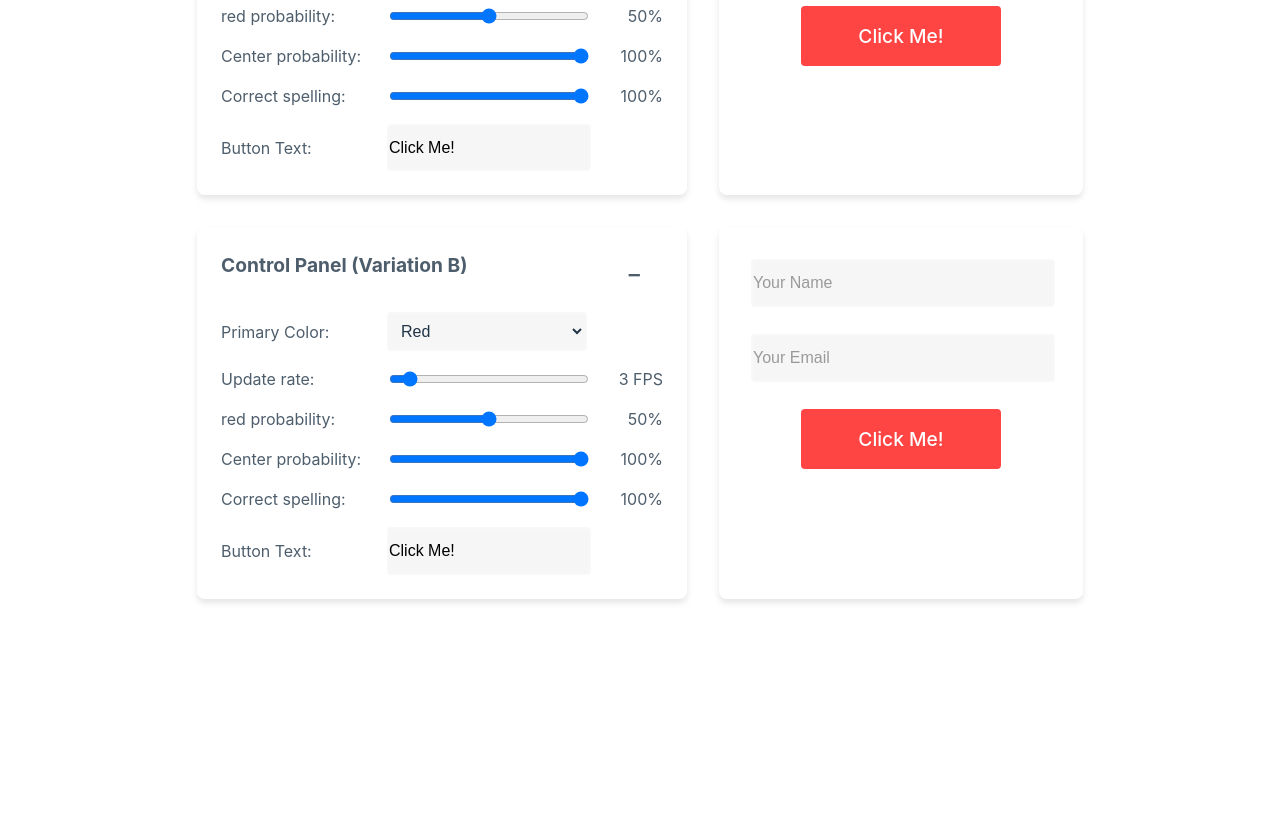
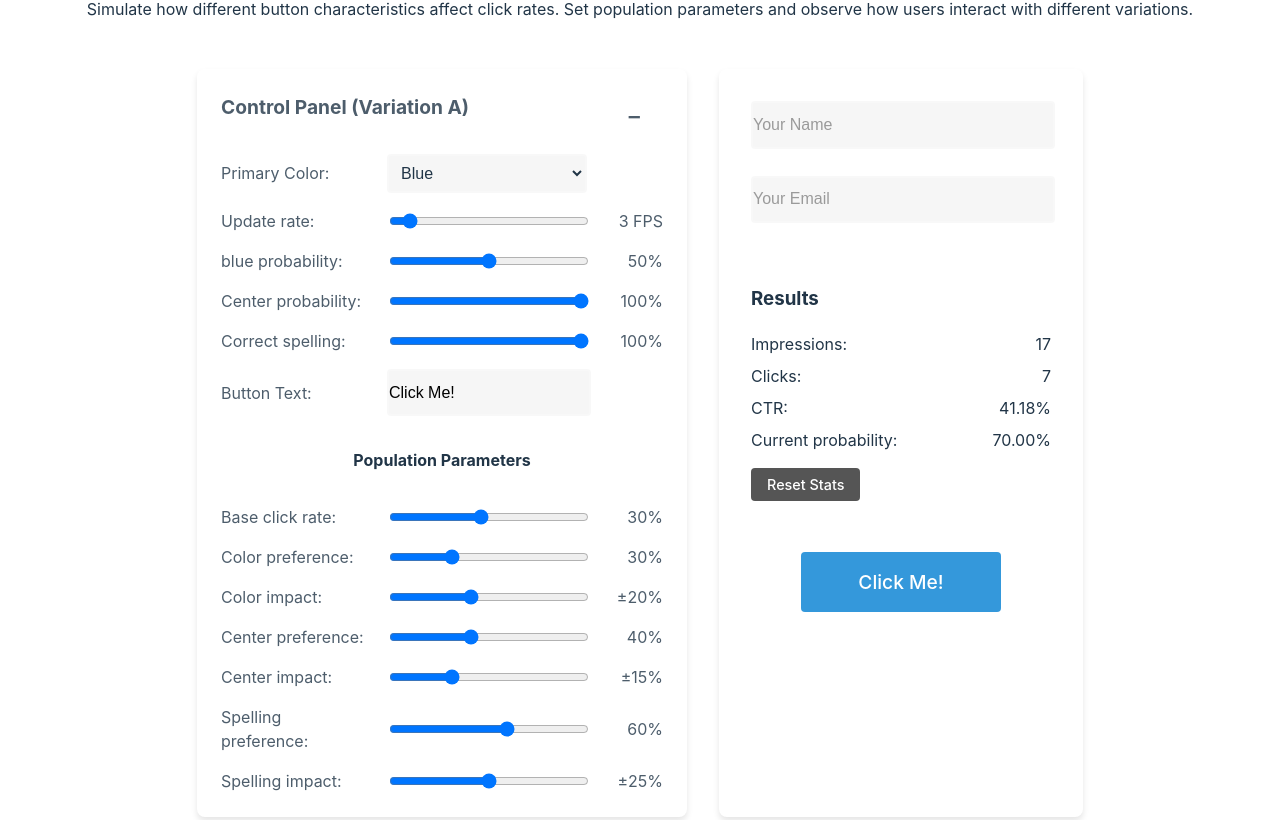
Before and after one commit to quadfactor/evalsDemo, a React (Vite) app in the folder evals/: page / in a window 1280 px wide. Shown: the part 240-1060 px from the top of the page. Before the commit the page ends 903 px from the top, so only its background shows below. Built offline with nearby package versions, Linux system fonts and the light colour scheme.

Commit message:
simulation added

```diff
--- a/evals/src/App.css
+++ b/evals/src/App.css
@@ -270,3 +270,41 @@ input[type='range'] {
   border-color: rgba(255, 255, 255, 0.5);
   background: rgba(255, 255, 255, 0.15);
 }
+
+.section-header {
+  font-weight: bold;
+  margin: 1rem 0 0.5rem;
+  border-bottom: 1px solid rgba(255, 255, 255, 0.2);
+  width: 100%;
+  padding-bottom: 0.5rem;
+}
+
+.stats-container {
+  background: rgba(255, 255, 255, 0.1);
+  border-radius: 8px;
+  padding: 1rem;
+  margin-bottom: 1rem;
+  width: 100%;
+  text-align: left;
+}
+
+.stats-row {
+  display: flex;
+  justify-content: space-between;
+  margin-bottom: 0.5rem;
+}
+
+.reset-button {
+  background: #555;
+  color: white;
+  border: none;
+  padding: 0.5rem 1rem;
+  border-radius: 4px;
+  cursor: pointer;
+  font-size: 0.9rem;
+  margin-top: 0.5rem;
+}
+
+.reset-button:hover {
+  background: #666;
+}
--- a/evals/src/App.jsx
+++ b/evals/src/App.jsx
@@ -4,9 +4,15 @@ import './App.css';
 function App() {
   return (
     <div className="container">
+      <h1>A/B Testing Simulator</h1>
+      <p className="description">
+        Simulate how different button characteristics affect click rates. Set
+        population parameters and observe how users interact with different
+        variations.
+      </p>
       <div className="forms-container">
-        <ButtonForm name="(Variation A)" />
-        <ButtonForm name="(Variation B)" />
+        <ButtonForm name="(Variation A)" primaryColor="blue" />
+        <ButtonForm name="(Variation B)" primaryColor="red" />
       </div>
     </div>
   );
--- a/evals/src/components/ButtonForm.jsx
+++ b/evals/src/components/ButtonForm.jsx
@@ -25,6 +25,20 @@ function ButtonForm({ name = 'Default', primaryColor = 'red' }) {
   const [baseButtonText, setBaseButtonText] = useState('Click Me!');
   const [buttonText, setButtonText] = useState(baseButtonText);
 
+  // Population preference states
+  const [colorPreference, setColorPreference] = useState(0.3); // % of users who prefer this color
+  const [colorImpact, setColorImpact] = useState(0.2); // How much this preference affects click rate
+  const [centerPreference, setCenterPreference] = useState(0.4); // % of users who prefer centered text
+  const [centerImpact, setCenterImpact] = useState(0.15); // How much centering affects click rate
+  const [spellingPreference, setSpellingPreference] = useState(0.6); // % of users who prefer correct spelling
+  const [spellingImpact, setSpellingImpact] = useState(0.25); // How much spelling affects click rate
+  const [baseClickRate, setBaseClickRate] = useState(0.3); // Base click rate (30%)
+
+  // Stats
+  const [impressions, setImpressions] = useState(0);
+  const [clicks, setClicks] = useState(0);
+  const [currentClickProbability, setCurrentClickProbability] = useState(0);
+
   const generateMisspelling = (text) => {
     const modifications = [
       (str) => str.replace(/[aeiou]/i, ''), // Remove random vowel
@@ -45,6 +59,48 @@ function ButtonForm({ name = 'Default', primaryColor = 'red' }) {
     const modification =
       modifications[Math.floor(Math.random() * modifications.length)];
     return modification(text);
+  };
+
+  // Calculate if user would click based on current button state
+  const simulateUserInteraction = () => {
+    // Base chance
+    let clickProbability = baseClickRate;
+
+    // Color impact
+    const hasPreferredColor = buttonClass === selectedColor;
+    if (Math.random() < colorPreference) {
+      // This user cares about color
+      clickProbability += hasPreferredColor ? colorImpact : -colorImpact;
+    }
+
+    // Text centering impact
+    if (Math.random() < centerPreference) {
+      // This user cares about alignment
+      clickProbability += isTextCentered ? centerImpact : -centerImpact;
+    }
+
+    // Spelling impact
+    const hasCorrectSpelling = buttonText === baseButtonText;
+    if (Math.random() < spellingPreference) {
+      // This user cares about spelling
+      clickProbability += hasCorrectSpelling ? spellingImpact : -spellingImpact;
+    }
+
+    // Ensure probability is within valid range
+    clickProbability = Math.max(0, Math.min(1, clickProbability));
+
+    // Save current probability for display
+    setCurrentClickProbability(clickProbability);
+
+    // Increment impressions
+    setImpressions((prev) => prev + 1);
+
+    // Determine if click happens
+    if (Math.random() < clickProbability) {
+      setClicks((prev) => prev + 1);
+      return true;
+    }
+    return false;
   };
 
   useEffect(() => {
@@ -82,6 +138,11 @@ function ButtonForm({ name = 'Default', primaryColor = 'red' }) {
       } else {
         setButtonText(generateMisspelling(baseButtonText));
       }
+
+      // Simulate user interaction after state updates
+      setTimeout(() => {
+        simulateUserInteraction();
+      }, 50);
     }, 1000 / fps);
 
     return () => clearInterval(interval);
@@ -92,6 +153,13 @@ function ButtonForm({ name = 'Default', primaryColor = 'red' }) {
     spellingProb,
     selectedColor,
     baseButtonText,
+    baseClickRate,
+    colorPreference,
+    colorImpact,
+    centerPreference,
+    centerImpact,
+    spellingPreference,
+    spellingImpact,
   ]);
 
   const handleSubmit = (e) => {
@@ -104,6 +172,11 @@ function ButtonForm({ name = 'Default', primaryColor = 'red' }) {
       ...formData,
       [e.target.name]: e.target.value,
     });
+  };
+
+  const resetStats = () => {
+    setImpressions(0);
+    setClicks(0);
   };
 
   return (
@@ -191,6 +264,98 @@ function ButtonForm({ name = 'Default', primaryColor = 'red' }) {
               placeholder="Enter button text"
             />
           </div>
+          <div className="section-header">Population Parameters</div>
+
+          <div className="slider-group">
+            <span>Base click rate:</span>
+            <input
+              type="range"
+              min="0.05"
+              max="0.6"
+              step="0.05"
+              value={baseClickRate}
+              onChange={(e) => setBaseClickRate(Number(e.target.value))}
+            />
+            <span>{Math.round(baseClickRate * 100)}%</span>
+          </div>
+
+          <div className="slider-group">
+            <span>Color preference:</span>
+            <input
+              type="range"
+              min="0"
+              max="1"
+              step="0.05"
+              value={colorPreference}
+              onChange={(e) => setColorPreference(Number(e.target.value))}
+            />
+            <span>{Math.round(colorPreference * 100)}%</span>
+          </div>
+
+          <div className="slider-group">
+            <span>Color impact:</span>
+            <input
+              type="range"
+              min="0"
+              max="0.5"
+              step="0.05"
+              value={colorImpact}
+              onChange={(e) => setColorImpact(Number(e.target.value))}
+            />
+            <span>±{Math.round(colorImpact * 100)}%</span>
+          </div>
+
+          <div className="slider-group">
+            <span>Center preference:</span>
+            <input
+              type="range"
+              min="0"
+              max="1"
+              step="0.05"
+              value={centerPreference}
+              onChange={(e) => setCenterPreference(Number(e.target.value))}
+            />
+            <span>{Math.round(centerPreference * 100)}%</span>
+          </div>
+
+          <div className="slider-group">
+            <span>Center impact:</span>
+            <input
+              type="range"
+              min="0"
+              max="0.5"
+              step="0.05"
+              value={centerImpact}
+              onChange={(e) => setCenterImpact(Number(e.target.value))}
+            />
+            <span>±{Math.round(centerImpact * 100)}%</span>
+          </div>
+
+          <div className="slider-group">
+            <span>Spelling preference:</span>
+            <input
+              type="range"
+              min="0"
+              max="1"
+              step="0.05"
+              value={spellingPreference}
+              onChange={(e) => setSpellingPreference(Number(e.target.value))}
+            />
+            <span>{Math.round(spellingPreference * 100)}%</span>
+          </div>
+
+          <div className="slider-group">
+            <span>Spelling impact:</span>
+            <input
+              type="range"
+              min="0"
+              max="0.5"
+              step="0.05"
+              value={spellingImpact}
+              onChange={(e) => setSpellingImpact(Number(e.target.value))}
+            />
+            <span>±{Math.round(spellingImpact * 100)}%</span>
+          </div>
         </div>
       </div>
       <form onSubmit={handleSubmit} className="button-form">
@@ -216,6 +381,30 @@ function ButtonForm({ name = 'Default', primaryColor = 'red' }) {
             required
           />
         </div>
+        <div className="stats-container">
+          <h3>Results</h3>
+          <div className="stats-row">
+            <span>Impressions:</span>
+            <span>{impressions}</span>
+          </div>
+          <div className="stats-row">
+            <span>Clicks:</span>
+            <span>{clicks}</span>
+          </div>
+          <div className="stats-row">
+            <span>CTR:</span>
+            <span>
+              {impressions > 0 ? ((clicks / impressions) * 100).toFixed(2) : 0}%
+            </span>
+          </div>
+          <div className="stats-row">
+            <span>Current probability:</span>
+            <span>{(currentClickProbability * 100).toFixed(2)}%</span>
+          </div>
+          <button type="button" className="reset-button" onClick={resetStats}>
+            Reset Stats
+          </button>
+        </div>
         <button
           type="submit"
           className={`cta-button ${buttonClass} ${
```
